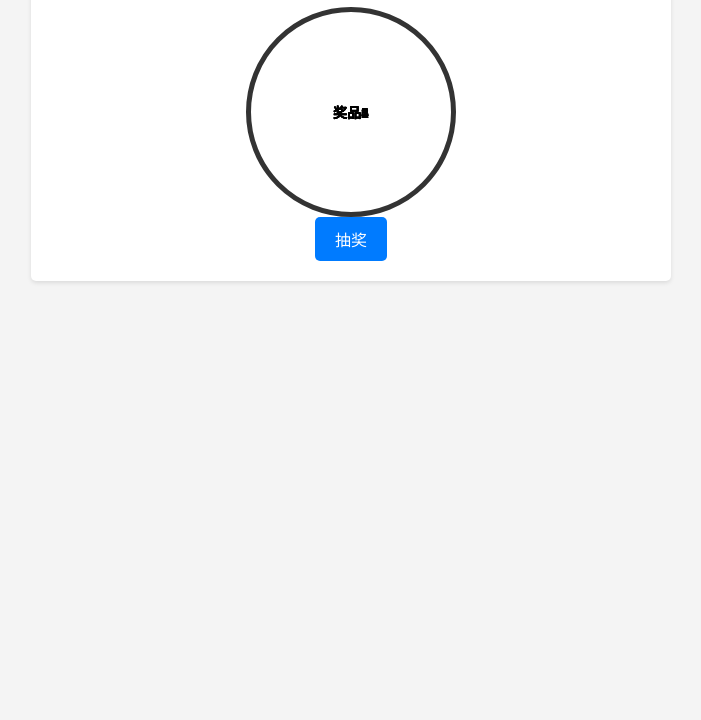
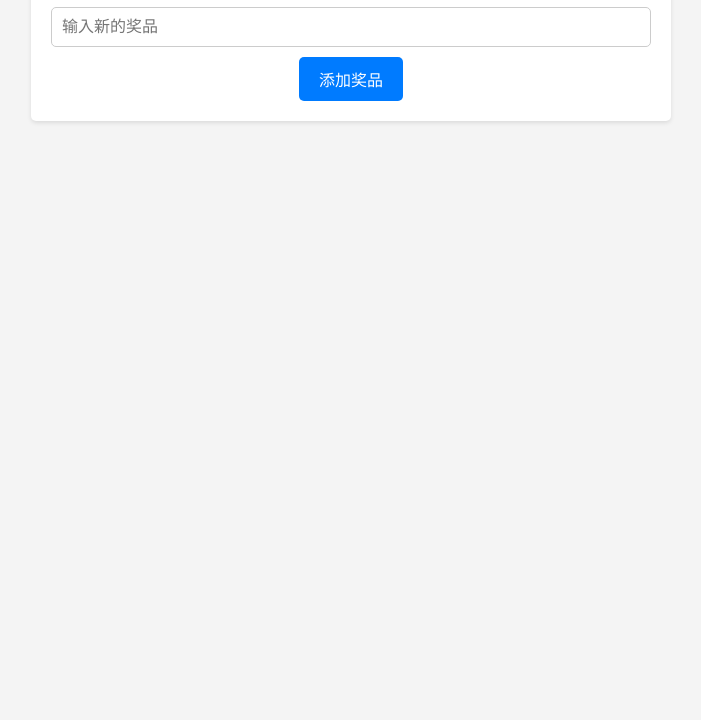
Before and after one commit to wdsjdemh/guofenqi, a plain HTML site: page index.html in a window 1280 px wide. Shown: the part 80-800 px from the top of the page, without its empty margins (289-990 px from the left). Drawn offline with Linux system fonts and the light colour scheme.

Commit message:
Update index.html

```diff
--- a/index.html
+++ b/index.html
@@ -3,25 +3,71 @@
 <head>
 <meta charset="UTF-8">
 <meta name="viewport" content="width=device-width, initial-scale=1.0">
-<title>GitHub抽奖转盘</title>
-<link rel="stylesheet" href="style.css">
+<title>奖品抽奖网站</title>
+<style>
+  body {
+    font-family: Arial, sans-serif;
+    text-align: center;
+    background-color: #f4f4f4;
+    margin: 0;
+    padding: 0;
+  }
+  .container {
+    max-width: 600px;
+    margin: 0 auto;
+    padding: 20px;
+    background-color: #fff;
+    border-radius: 5px;
+    box-shadow: 0 2px 4px rgba(0, 0, 0, 0.1);
+  }
+  h1 {
+    margin-top: 0;
+  }
+  #prizeList {
+    margin-top: 20px;
+    list-style: none;
+    padding: 0;
+  }
+  #winner {
+    margin-top: 20px;
+    font-size: 24px;
+    font-weight: bold;
+    color: #ff6347;
+  }
+  #inputContainer {
+    margin-top: 20px;
+  }
+  input[type="text"] {
+    padding: 10px;
+    width: 100%;
+    border: 1px solid #ccc;
+    border-radius: 5px;
+    font-size: 16px;
+    box-sizing: border-box;
+  }
+  button {
+    margin-top: 10px;
+    padding: 10px 20px;
+    font-size: 16px;
+    background-color: #007bff;
+    color: #fff;
+    border: none;
+    border-radius: 5px;
+    cursor: pointer;
+  }
+</style>
 </head>
 <body>
 <div class="container">
-  <h1>GitHub抽奖转盘</h1>
-  <div class="wheel-container">
-    <div class="wheel" id="wheel">
-      <div class="wheel-item" style="--item-index: 1;">奖品1</div>
-      <div class="wheel-item" style="--item-index: 2;">奖品2</div>
-      <div class="wheel-item" style="--item-index: 3;">奖品3</div>
-      <div class="wheel-item" style="--item-index: 4;">奖品4</div>
-      <div class="wheel-item" style="--item-index: 5;">奖品5</div>
-      <div class="wheel-item" style="--item-index: 6;">奖品6</div>
-    </div>
-    <button id="drawButton">抽奖</button>
+  <h1>奖品抽奖网站</h1>
+  <ul id="prizeList">
+    <!-- 在这里添加奖品的列表项 -->
+  </ul>
+  <div id="winner"></div>
+  <div id="inputContainer">
+    <input type="text" id="newPrize" placeholder="输入新的奖品">
+    <button id="addButton">添加奖品</button>
   </div>
-  <div id="winner"></div>
 </div>
-<script src="script.js" defer></script>
 </body>
 </html>
```
